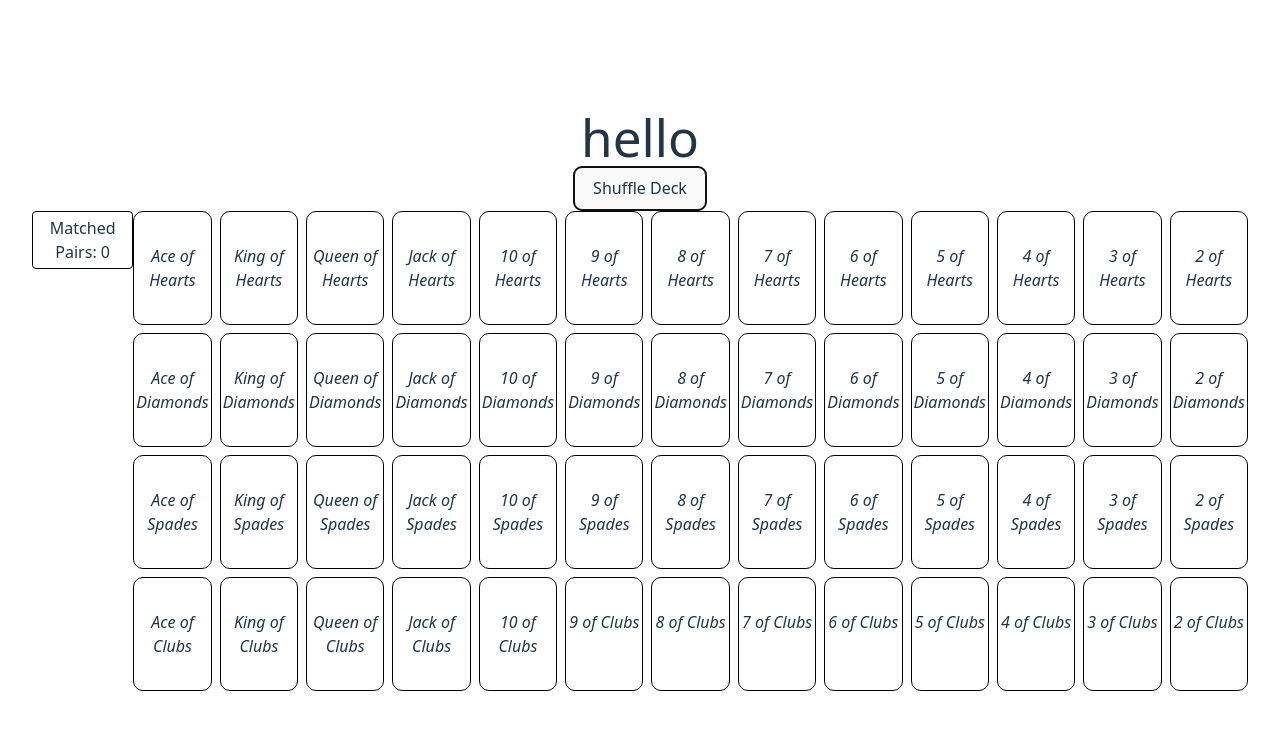
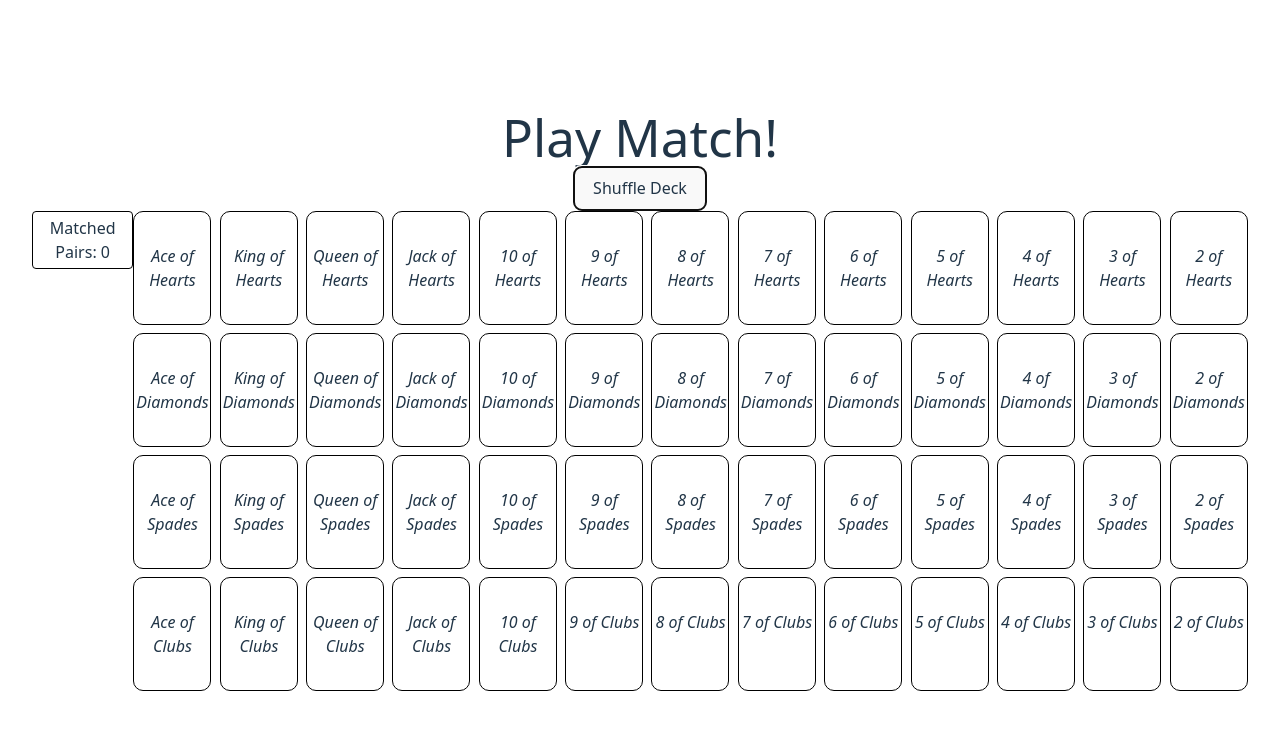
Before and after one commit to gpeid/concentration-card-game, a React (Vite) app: page / in a window 1280 px wide. Both pictures are taken after a click on the button "Generate Deck". Shown: the top 730 px of the page. Built offline with nearby package versions, Linux system fonts and the light colour scheme.

Commit message:
feat: add react-spring for animations and update Card component

```diff
--- a/package.json
+++ b/package.json
@@ -10,6 +10,7 @@
     "preview": "vite preview"
   },
   "dependencies": {
+    "@react-spring/web": "^10.0.3",
     "@tailwindcss/vite": "^4.1.17",
     "react": "^19.2.0",
     "react-dom": "^19.2.0",
--- a/src/App.tsx
+++ b/src/App.tsx
@@ -1,24 +1,24 @@
 import "./App.css";
 
-import type { CardProperties } from './types/types';
-import DeckContainer from './components/DeckContainer';
-import { generateDeck, shuffleDeck } from './utils';
-import { useState } from 'react'
+import type { CardProperties } from "./types/types";
+import DeckContainer from "./components/DeckContainer";
+import { generateDeck, shuffleDeck } from "./utils";
+import { useState } from "react";
 
 function App() {
   const [deck, setDeck] = useState<CardProperties[]>([]);
 
   const handleGenerateDeckClick = () => {
     setDeck(generateDeck());
-  }
+  };
 
   const handleShuffleDeckClick = () => {
     setDeck(shuffleDeck(deck));
-  }
+  };
 
   return (
     <>
-      <h1>hello</h1>
+      <h1>Play Match!</h1>
       {deck?.length > 0 ? (
         <button type="button" onClick={handleShuffleDeckClick}>
           Shuffle Deck
@@ -28,6 +28,7 @@ function App() {
           Generate Deck
         </button>
       )}
+
       <div>
         {deck.length > 0 && <DeckContainer key={deck[0].id} deck={deck} />}
       </div>
@@ -35,4 +36,4 @@ function App() {
   );
 }
 
-export default App
+export default App;
--- a/src/components/Card.tsx
+++ b/src/components/Card.tsx
@@ -1,6 +1,7 @@
+import { useState } from "react";
 import type { CardProperties } from "../types/types";
 import "./../css/Card.css";
-
+import { animated, easings, useSpring } from "@react-spring/web";
 
 interface CardProps {
   details: CardProperties;
@@ -9,14 +10,80 @@ interface CardProps {
   selectCardClick: (e: React.MouseEvent<HTMLDivElement>) => void;
 }
 
-const Card: React.FC<CardProps> = ({ details, toggleSelected, matchedCard, selectCardClick }) => {
+const Card: React.FC<CardProps> = ({
+  details,
+  toggleSelected,
+  matchedCard,
+  selectCardClick,
+}) => {
+  const [randomNumber] = useState<{
+    x: number;
+    y: number;
+    z: number;
+    positiveOrNegative: () => number;
+  }>(() => {
+    return {
+      y: Math.random(),
+      x: Math.random(),
+      z: Math.random(),
+      positiveOrNegative: () => (Math.random() < 0.5 ? -1 : 1),
+    };
+  });
+
+  const from = {
+    x: randomNumber.positiveOrNegative() * Math.floor(randomNumber.x * 1600),
+    y: randomNumber.positiveOrNegative() * Math.floor(randomNumber.y * 1600),
+    rotation:
+      randomNumber.positiveOrNegative() * Math.floor(randomNumber.z * 1080),
+    scale: 3.5,
+  };
+
+  const to = {
+    x: 0,
+    rotation: 0,
+    scale: 1,
+    y: 0,
+  };
+
+  // This is being used down there in the view, it interpolates rotation and scale into a css transform
+  // const trans = (r: number, s: number) =>
+  //   `perspective(1500px) rotateX(30deg) rotateY(${
+  //     r / 10
+  //   }deg) rotateZ(${r}deg) scale(${s})`;
+
+  const springs = useSpring({
+    config: {
+      tension: Math.floor(randomNumber.y * 100) + 100,
+      friction: 20,
+      easing: easings.steps(5, "start"),
+    },
+    from: from,
+    to: to,
+  });
+
+  // const [props, api] = useSprings(cards.length, (i) => ({
+  //   ...to(i),
+  //   from: from(i),
+  // }));
+
   return (
-    <div
+    <animated.div
+      style={{
+        ...springs,
+        // transform: springs.rotation.to((r) => `rotate(${r}deg)`),
+        transform: springs.x
+          // .to([0, 1], [0, 360]) // Map the range 0-1 to 0-360 degrees
+          .to((value) => `rotateZ(${value}deg)`), // Apply the CSS transform
+      }}
       onClick={!matchedCard ? selectCardClick : undefined}
-      className={`card cursor-pointer hover:bg-fuchsia-400 ${toggleSelected ? "selected bg-blue-400" : ""} ${matchedCard ? "cursor-not-allowed bg-green-600" : ""}`}
+      className={`card cursor-pointer ${details.suit?.toLowerCase()} hover:bg-fuchsia-400
+      ${!toggleSelected && !matchedCard ? "bg-white" : ""}
+        ${toggleSelected ? "selected bg-blue-400" : ""} ${
+        matchedCard ? "cursor-not-allowed bg-green-600" : ""
+      }`}
     >
       {details.label}
-    </div>
+    </animated.div>
   );
 };
 
```
Also changed, not shown: 1 other file (tests, documents, lock files or other folders).
